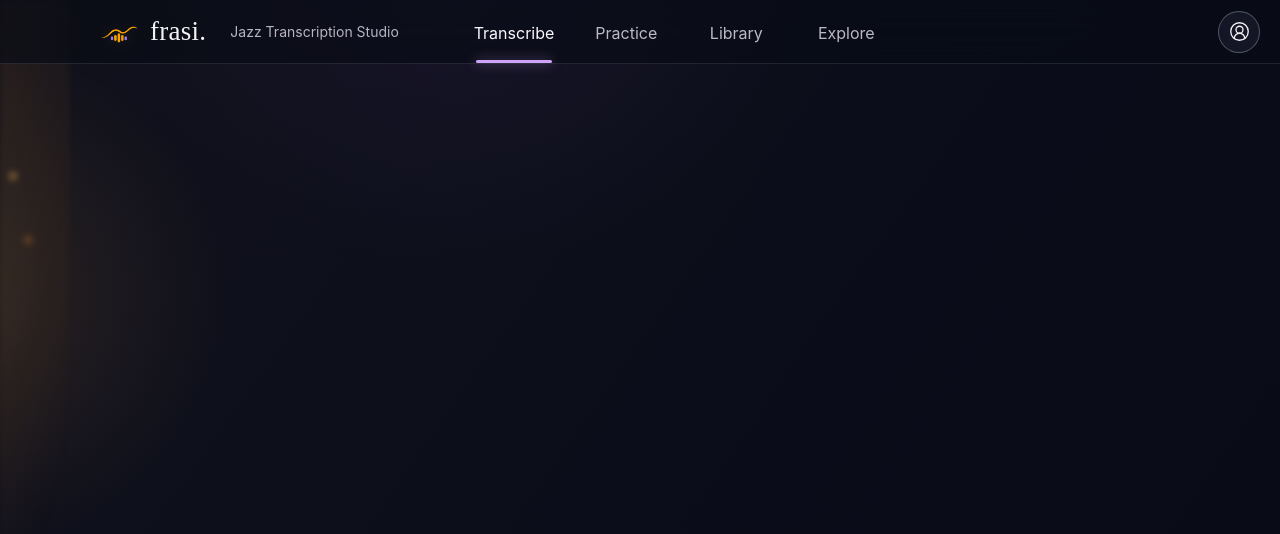
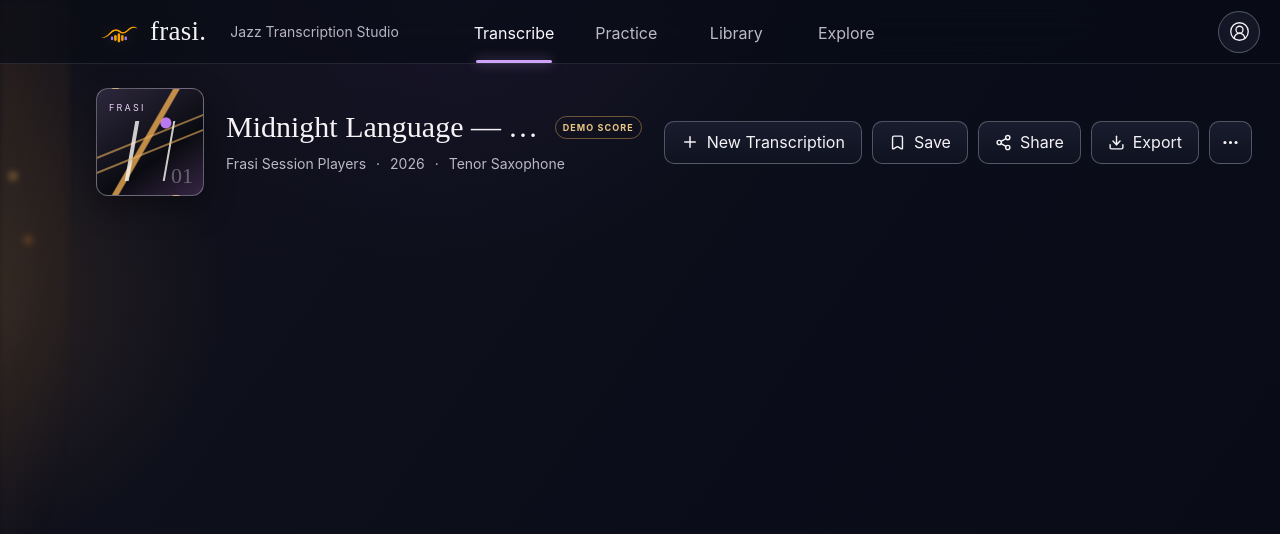
Before and after one commit to jonxsong/Frasi, a Next.js app in the folder apps/web/: page / in a window 1280 px wide. Shown: the top 534 px of the page. Built offline with nearby package versions, Linux system fonts and the light colour scheme.

Commit message:
feat(web): build recording workspace header

```diff
--- /dev/null
+++ b/apps/web/src/components/studio/ProjectHeader.tsx
@@ -0,0 +1,57 @@
+import { Bookmark, Download, MoreHorizontal, Plus, Share2 } from "lucide-react";
+import { useStudioStore } from "@/store/studio";
+import styles from "./Studio.module.css";
+
+interface ProjectHeaderProps {
+  onNew: () => void;
+  onSave: () => void;
+  onShare: () => void;
+  onExport: () => void;
+}
+
+export function ProjectHeader({ onNew, onSave, onShare, onExport }: ProjectHeaderProps) {
+  const audioName = useStudioStore((state) => state.audioName);
+  const isDemo = useStudioStore((state) => state.isDemo);
+  const savedAt = useStudioStore((state) => state.savedAt);
+
+  return (
+    <section className={styles.projectHeader} aria-label="Current transcription">
+      <div className={styles.albumArt} aria-hidden="true">
+        <span>FRASI</span>
+        <i />
+        <strong>01</strong>
+      </div>
+      <div className={styles.trackCopy}>
+        <div className={styles.trackTitleRow}>
+          <h1>{audioName ? audioName.replace(/\.[^.]+$/, "") : "Midnight Language — Tenor Solo"}</h1>
+          {isDemo && <span className={styles.demoBadge}>DEMO SCORE</span>}
+        </div>
+        <p>
+          {audioName ? "Your authorized audio" : "Frasi Session Players"}
+          <span>·</span>
+          {audioName ? "Uploaded recording" : "2026"}
+          <span>·</span>
+          Tenor Saxophone
+        </p>
+      </div>
+      <div className={styles.projectActions}>
+        <button className={styles.actionButtonWide} onClick={onNew} type="button">
+          <Plus size={18} /> New Transcription
+        </button>
+        <button className={styles.actionButton} onClick={onSave} type="button">
+          <Bookmark size={17} fill={savedAt ? "currentColor" : "none"} />
+          <span>{savedAt ? "Saved" : "Save"}</span>
+        </button>
+        <button className={styles.actionButton} onClick={onShare} type="button">
+          <Share2 size={17} /> <span>Share</span>
+        </button>
+        <button className={styles.actionButton} onClick={onExport} type="button">
+          <Download size={17} /> <span>Export</span>
+        </button>
+        <button className={styles.actionSquare} aria-label="More project actions" type="button">
+          <MoreHorizontal size={19} />
+        </button>
+      </div>
+    </section>
+  );
+}
--- a/apps/web/src/components/studio/Studio.module.css
+++ b/apps/web/src/components/studio/Studio.module.css
@@ -141,6 +141,179 @@
   background: linear-gradient(145deg, #a463e7, #6c35c2);
 }
 
+.workspace {
+  max-width: 1540px;
+  margin: 0 auto;
+  padding: 22px 28px 100px 96px;
+}
+
+.projectHeader {
+  min-height: 112px;
+  display: grid;
+  grid-template-columns: 108px minmax(300px, 1fr) auto;
+  align-items: center;
+  gap: 22px;
+}
+
+.albumArt {
+  position: relative;
+  width: 108px;
+  height: 108px;
+  overflow: hidden;
+  border: 1px solid rgba(226, 222, 232, 0.38);
+  border-radius: 12px;
+  background:
+    linear-gradient(120deg, transparent 45%, rgba(241, 175, 83, 0.78) 46% 49%, transparent 50%),
+    radial-gradient(circle at 65% 32%, #ba7aef 0 5px, transparent 6px),
+    linear-gradient(145deg, #2d283d, #0a0b11 62%, #362544);
+  box-shadow: 0 12px 30px rgba(0, 0, 0, 0.35);
+}
+
+.albumArt::before,
+.albumArt::after {
+  content: "";
+  position: absolute;
+  width: 120px;
+  height: 2px;
+  background: rgba(234, 177, 93, 0.58);
+  transform: rotate(-22deg);
+  left: -6px;
+}
+
+.albumArt::before {
+  top: 46px;
+}
+
+.albumArt::after {
+  top: 61px;
+}
+
+.albumArt span {
+  position: absolute;
+  top: 12px;
+  left: 12px;
+  font-size: 9px;
+  letter-spacing: 0.25em;
+  color: #e8d4f5;
+}
+
+.albumArt i {
+  position: absolute;
+  inset: 32px 33px 14px;
+  border: solid rgba(248, 245, 238, 0.82);
+  border-width: 0 2px 0 4px;
+  transform: skew(-10deg);
+}
+
+.albumArt strong {
+  position: absolute;
+  bottom: 8px;
+  right: 10px;
+  color: rgba(255, 255, 255, 0.32);
+  font: 22px/1 var(--serif);
+}
+
+.trackCopy {
+  min-width: 0;
+}
+
+.trackTitleRow {
+  display: flex;
+  align-items: center;
+  gap: 12px;
+}
+
+.trackCopy h1 {
+  margin: 0;
+  overflow: hidden;
+  color: #f7f2f5;
+  font: 30px/1.15 var(--serif);
+  text-overflow: ellipsis;
+  white-space: nowrap;
+}
+
+.trackCopy p {
+  display: flex;
+  gap: 10px;
+  margin: 8px 0 0;
+  color: #bbb7c4;
+  font-size: 14px;
+}
+
+.demoBadge {
+  padding: 4px 7px;
+  border: 1px solid rgba(238, 181, 91, 0.42);
+  border-radius: 999px;
+  color: #eac784;
+  font-size: 9px;
+  font-weight: 700;
+  letter-spacing: 0.12em;
+  white-space: nowrap;
+}
+
+.projectActions {
+  display: flex;
+  gap: 10px;
+  align-items: center;
+}
+
+.actionButton,
+.actionButtonWide,
+.actionSquare {
+  height: 43px;
+  display: inline-flex;
+  align-items: center;
+  justify-content: center;
+  gap: 8px;
+  padding: 0 16px;
+  border: 1px solid var(--line-strong);
+  border-radius: 10px;
+  background: linear-gradient(180deg, rgba(27, 30, 48, 0.9), rgba(16, 19, 32, 0.95));
+  color: #f5f2f7;
+  cursor: pointer;
+}
+
+.actionButtonWide {
+  min-width: 178px;
+}
+
+.actionSquare {
+  width: 43px;
+  padding: 0;
+}
+
+.actionButton:hover,
+.actionButtonWide:hover,
+.actionSquare:hover {
+  border-color: rgba(215, 184, 248, 0.56);
+  background: rgba(108, 53, 194, 0.16);
+}
+
+.toast {
+  position: fixed;
+  z-index: 60;
+  right: 24px;
+  bottom: 88px;
+  padding: 12px 16px;
+  border: 1px solid rgba(184, 143, 231, 0.55);
+  border-radius: 10px;
+  background: rgba(26, 23, 39, 0.96);
+  box-shadow: 0 16px 44px rgba(0, 0, 0, 0.45);
+  color: #f7efff;
+  font-size: 13px;
+}
+
+.placeholderDialog {
+  position: fixed;
+  z-index: 50;
+  inset: 50% auto auto 50%;
+  transform: translate(-50%, -50%);
+  padding: 32px;
+  border: 1px solid var(--line-strong);
+  border-radius: 16px;
+  background: #171a28;
+}
+
 @media (max-width: 1000px) {
   .header {
     grid-template-columns: 1fr auto;
@@ -165,6 +338,26 @@
   .tagline {
     display: none;
   }
+
+  .workspace {
+    padding: 16px 18px 130px;
+  }
+
+  .projectHeader {
+    grid-template-columns: 78px 1fr;
+    gap: 14px;
+  }
+
+  .albumArt {
+    width: 78px;
+    height: 78px;
+  }
+
+  .projectActions {
+    grid-column: 1 / -1;
+    overflow-x: auto;
+    padding-bottom: 4px;
+  }
 }
 
 @media (max-width: 560px) {
@@ -186,4 +379,21 @@
     min-width: 25vw;
     font-size: 13px;
   }
+
+  .trackCopy h1 {
+    font-size: 21px;
+  }
+
+  .trackCopy p {
+    gap: 5px;
+    font-size: 12px;
+  }
+
+  .actionButton,
+  .actionButtonWide {
+    min-width: max-content;
+    height: 39px;
+    padding-inline: 12px;
+    font-size: 12px;
+  }
 }
--- a/apps/web/src/components/studio/Studio.tsx
+++ b/apps/web/src/components/studio/Studio.tsx
@@ -1,12 +1,44 @@
 "use client";
 
+import { useCallback, useEffect, useState } from "react";
+import { useProjectActions } from "@/hooks/useProjectActions";
 import { Header } from "./Header";
+import { ProjectHeader } from "./ProjectHeader";
 import styles from "./Studio.module.css";
 
 export function Studio() {
+  const [toast, setToast] = useState<string | null>(null);
+  const [newProjectOpen, setNewProjectOpen] = useState(false);
+  const notify = useCallback((message: string) => setToast(message), []);
+  const actions = useProjectActions(notify);
+
+  useEffect(() => {
+    if (!toast) return;
+    const timeout = window.setTimeout(() => setToast(null), 2600);
+    return () => window.clearTimeout(timeout);
+  }, [toast]);
+
   return (
     <main className={styles.studio}>
       <Header />
+      <div className={styles.workspace}>
+        <ProjectHeader
+          onNew={() => setNewProjectOpen(true)}
+          onSave={actions.save}
+          onShare={actions.share}
+          onExport={actions.exportMusicXml}
+        />
+        {newProjectOpen && (
+          <button className={styles.placeholderDialog} onClick={() => setNewProjectOpen(false)}>
+            New transcription workflow is opening…
+          </button>
+        )}
+      </div>
+      {toast && (
+        <div className={styles.toast} role="status">
+          {toast}
+        </div>
+      )}
     </main>
   );
 }
--- /dev/null
+++ b/apps/web/src/hooks/useProjectActions.ts
@@ -0,0 +1,44 @@
+"use client";
+
+import { useCallback } from "react";
+import { useStudioStore } from "@/store/studio";
+
+function download(content: BlobPart, name: string, type: string) {
+  const url = URL.createObjectURL(new Blob([content], { type }));
+  const anchor = document.createElement("a");
+  anchor.href = url;
+  anchor.download = name;
+  anchor.click();
+  window.setTimeout(() => URL.revokeObjectURL(url), 0);
+}
+
+export function useProjectActions(notify: (message: string) => void) {
+  const musicXml = useStudioStore((state) => state.musicXml);
+  const markSaved = useStudioStore((state) => state.markSaved);
+
+  const save = useCallback(() => {
+    markSaved();
+    notify("Project saved in this browser");
+  }, [markSaved, notify]);
+
+  const share = useCallback(async () => {
+    const data = {
+      title: "Frasi transcription",
+      text: "Open this phrase in Frasi — every note, every rhythm, every phrase.",
+      url: window.location.href,
+    };
+    if (navigator.share) {
+      await navigator.share(data).catch(() => undefined);
+      return;
+    }
+    await navigator.clipboard.writeText(data.url);
+    notify("Share link copied");
+  }, [notify]);
+
+  const exportMusicXml = useCallback(() => {
+    download(musicXml, "frasi-transcription.musicxml", "application/vnd.recordare.musicxml+xml");
+    notify("MusicXML export downloaded");
+  }, [musicXml, notify]);
+
+  return { save, share, exportMusicXml };
+}
```
